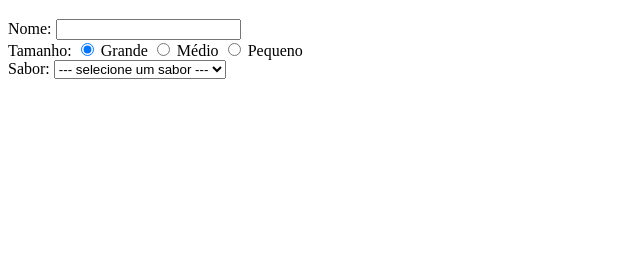
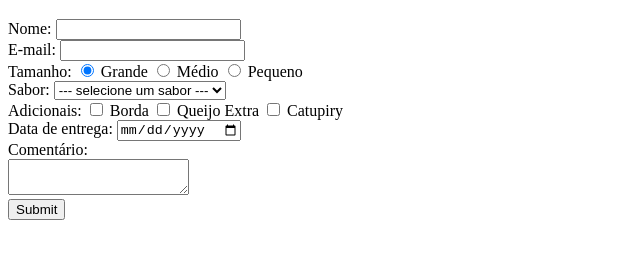
Before and after one commit to ovictorjo3/atividades_fundamentos_de_software, a plain HTML site: page formulario.html in a window 1280 px wide. Shown: the part 61-320 px from the top of the page, without its empty margins (0-640 px from the left). Drawn offline with Linux system fonts and the light colour scheme.

Commit message:
Exercício 1 - Formulário

```diff
--- a/formulario.html
+++ b/formulario.html
@@ -8,8 +8,11 @@
     <body>
         <h1>Pedido de pizza</h1>
         <form method="get" action="teste.jsp">
+            <!-- método get: coloca as infos na url-->
+            <!-- método post: não coloca as infos na url-->
             Nome:
             <input type="text" name="nome"/> <br>
+            E-mail: <input type="email" name="email"/> <br>
             Tamanho:
             <input type="radio" name="tamanho" value="g" checked/> Grande
             <input type="radio" name="tamanho" value="m"/> Médio
@@ -24,6 +27,24 @@
                 <option>Portuguesa</option>
                 <option>Da casa</option>
             </select>
+            <br>
+
+            Adicionais:
+
+            <input type="checkbox" name="borda" value="sim"/> Borda
+            <input type="checkbox" name="queijo" value="sim"/> Queijo Extra
+            <input type="checkbox" name="catupiry" value="sim"/> Catupiry
+
+            <br>
+            Data de entrega:
+            <input type="date" name="data-entrega"/>
+            <br>
+            Comentário: <br>
+            <textarea name="msg">
+
+            </textarea>
+            <br>
+            <input type="submit"/>
         </form>
     </body>
 </html>
```
Also changed, not shown: index.html (deleted, +0 -12 lines), exercicio1.txt (added).
